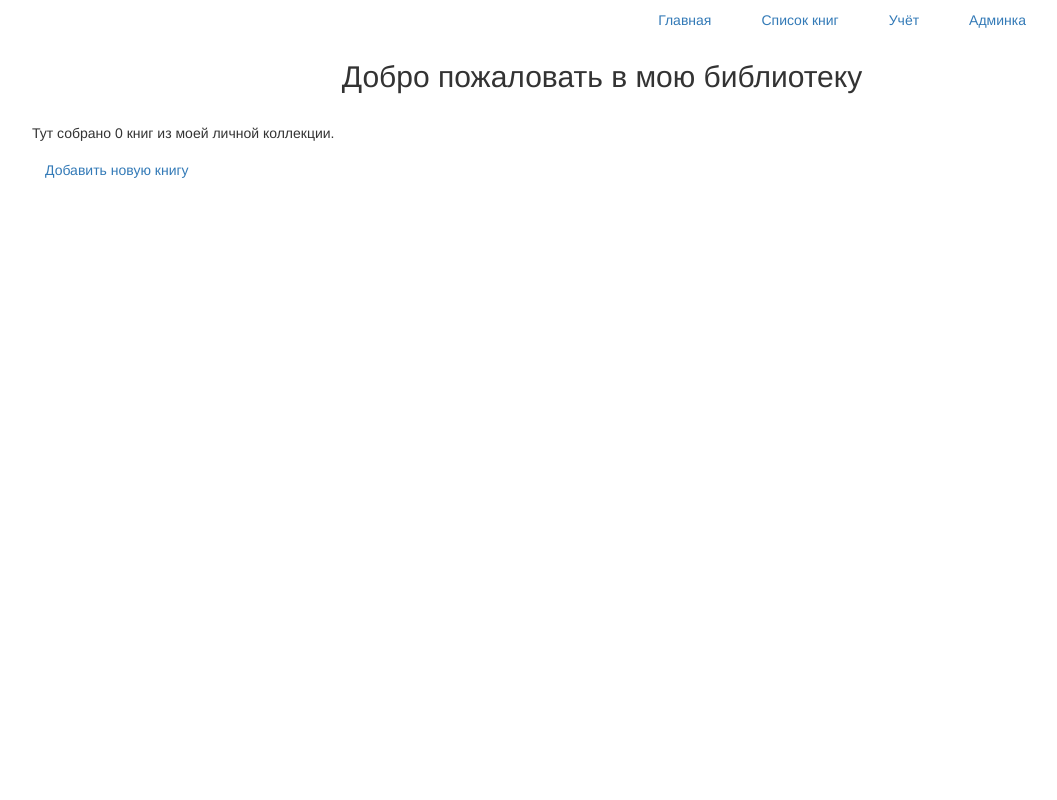
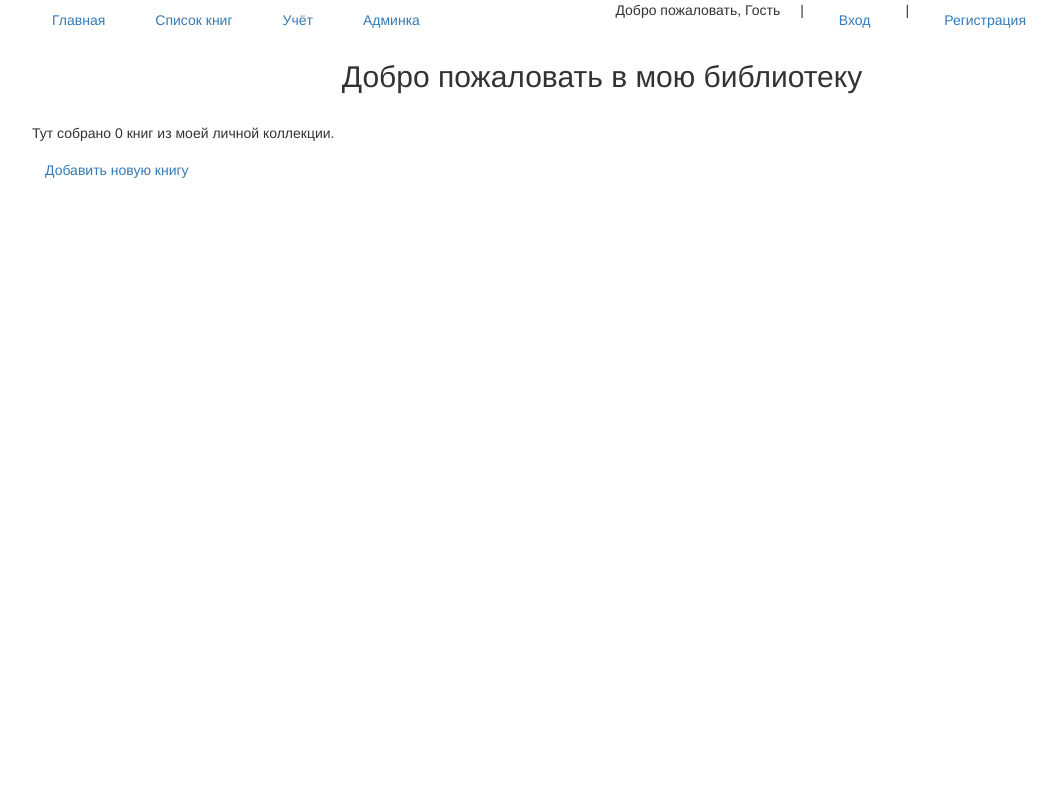
Before and after one commit to AlexanderPron/HW_D7_8, a Django app: page / in a window 1280 px wide. Shown: the whole page, without its empty margins (111-1168 px from the left). Run offline with Django 3.2, Linux system fonts and the light colour scheme; data that the repository does not hold is empty; some libraries are stand-ins or nearby versions.

Commit message:
done login & logout

```diff
--- a/library/library/apps/catalog/static/catalog/style/base.css
+++ b/library/library/apps/catalog/static/catalog/style/base.css
@@ -1,11 +1,20 @@
+html {
+  overflow-x: hidden;
+  margin-right: calc(-1 * (100vw - 100%));
+  height: 100%;
+}
 .wrap{
   width: 80%;
   margin: 0 auto;
 }
-ul.head-nav{
+header{
   display: flex;
-  justify-content: flex-end;
+  justify-content: space-between;
 }
-li.item-head-nav{
+ul.head-nav, .auth-data{
+  display: flex;
+  justify-content: flex-start;
+}
+li.item-head-nav, .palka{
   margin-left: 20px;
 }
--- a/library/library/apps/catalog/templates/base.html
+++ b/library/library/apps/catalog/templates/base.html
@@ -28,6 +28,35 @@
             </li>
           </ul>
         </nav>
+        <div class="auth-data">
+          {% if request.user.is_authenticated %}
+            {% if request.user.get_short_name %}
+              <span>Добро пожаловать, {{ request.user.get_short_name }}</span>
+            {% else %}
+              <span>Добро пожаловать, {{ request.user.username }}</span>
+            {% endif%}
+            <span class="palka">|</span>
+            <ul class="nav head-nav">
+              <li class="nav-item item-head-nav">
+                <a href="{% url 'logout' %}" class="nav-link">Выйти</a>
+              </li>
+            </ul>
+          {% else %}
+            <span>Добро пожаловать, Гость</span>
+            <span class="palka">|</span>
+            <ul class="nav head-nav">
+              <li class="nav-item item-head-nav">
+                <a class="nav-link" href="{% url 'login' %}">Вход</a>
+              </li>
+            </ul>
+            <span class="palka">|</span>
+            <ul class="nav head-nav">
+              <li class="nav-item item-head-nav">
+                <a class="nav-link" href="#">Регистрация</a>
+              </li>
+            </ul>
+          {% endif %}
+        </div>
       </header>
       <div class="container">
         {% block content %}
--- a/library/library/settings.py
+++ b/library/library/settings.py
@@ -12,13 +12,15 @@ https://docs.djangoproject.com/en/3.1/ref/settings/
 
 from pathlib import Path
 import os, sys
+from django.urls import reverse_lazy
 
 # Build paths inside the project like this: BASE_DIR / 'subdir'.
 BASE_DIR = Path(__file__).resolve().parent.parent
 PROJECT_ROOT = os.path.dirname(__file__)
 sys.path.insert(0, os.path.join(PROJECT_ROOT, 'apps'))
 
-
+LOGIN_REDIRECT_URL = reverse_lazy('index')
+LOGOUT_REDIRECT_URL = reverse_lazy('index')
 # Quick-start development settings - unsuitable for production
 # See https://docs.djangoproject.com/en/3.1/howto/deployment/checklist/
 
--- a/library/library/urls.py
+++ b/library/library/urls.py
@@ -19,6 +19,7 @@ from django.conf.urls import include
 from catalog import views
 from django.conf import settings
 from django.conf.urls.static import static
+from django.contrib.auth.views import LoginView, LogoutView
 # from catalog.views import BookEdit
 
 urlpatterns = [
@@ -31,5 +32,7 @@ urlpatterns = [
     path('bk/', views.bk, name='bk'),
     # path('edit/', BookEdit.as_view(), name='edit-book'),
     path('add/', views.book_add, name='add-book'),
+    path('login/', LoginView.as_view(template_name='login.html'), name='login'),
+    path('logout/', LogoutView.as_view(), name='logout'),
 ] + static(settings.STATIC_URL, document_root=settings.STATIC_ROOT)
 urlpatterns += static(settings.MEDIA_URL, document_root=settings.MEDIA_ROOT)
```
Also changed, not shown: library/library/apps/catalog/templates/login.html (added, +14 -0 lines).
